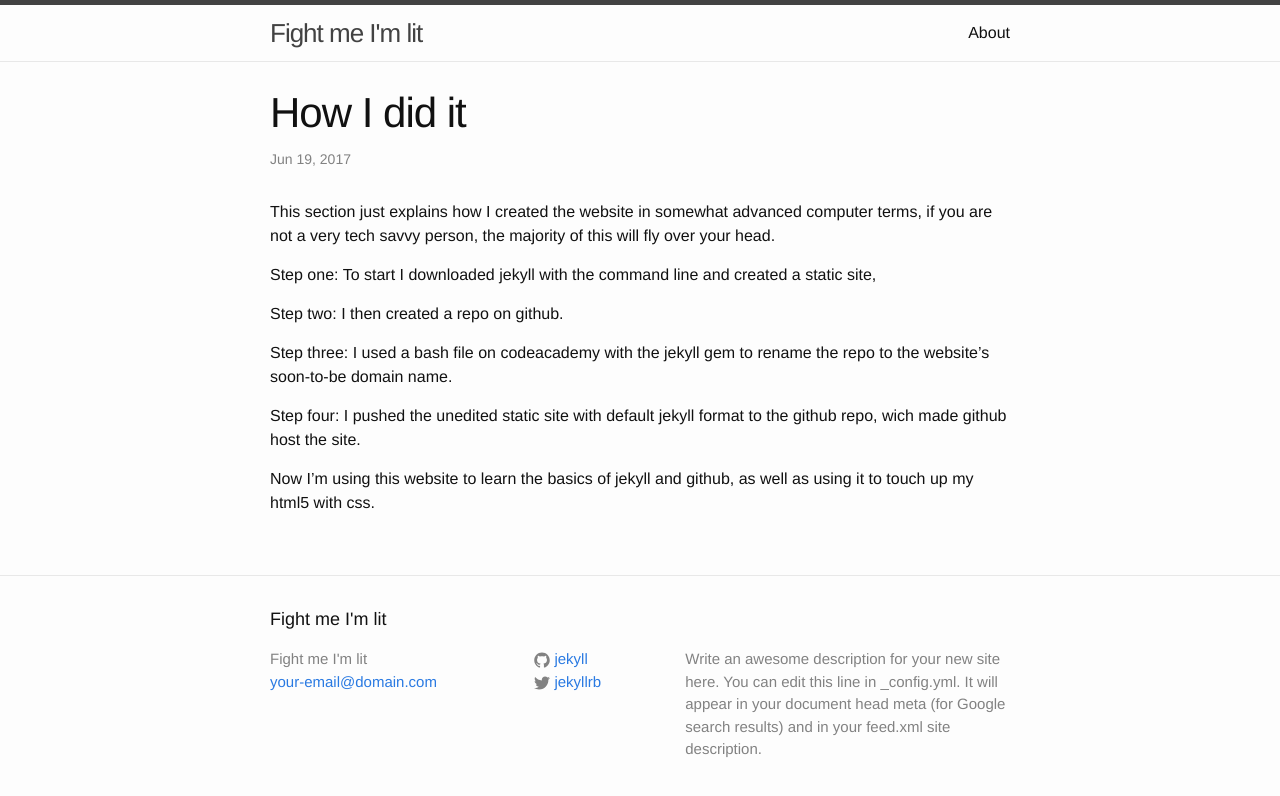
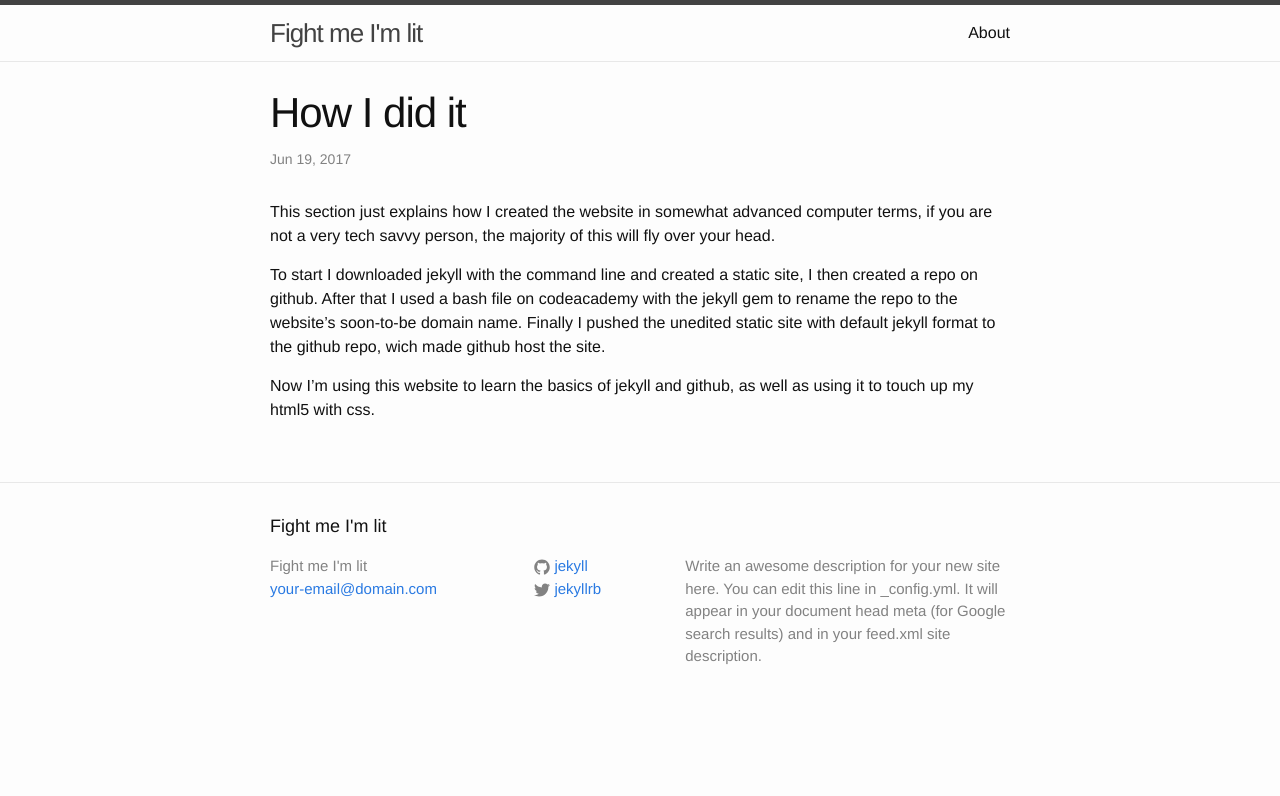
Before and after one commit to definitelynotillegal/definitelynotillegal.github.io, a Jekyll site: the page built from _posts/2017-06-22-how-I-did-it.markdown, in a window 1280 px wide. Shown: the top 796 px of the page. Built offline with Jekyll 4.4.1, drawn with Linux system fonts in a browser that asks for light colours.

Commit message:
Update 2017-06-22-how-I-did-it.markdown

```diff
--- a/_posts/2017-06-22-how-I-did-it.markdown
+++ b/_posts/2017-06-22-how-I-did-it.markdown
@@ -7,17 +7,7 @@ categories: jekyll update
 This section just explains how I created the website in somewhat advanced computer terms, if you are not a very tech savvy person, the majority of this will fly over your head.
 
 
-Step one:
-To start I downloaded jekyll with the command line and created a static site,
-
-Step two:
-I then created a repo on github.
-
-Step three:
-I used a bash file on codeacademy with the jekyll gem to rename the repo to the website's soon-to-be domain name.
-
-Step four:
-I pushed the unedited static site with default jekyll format to the github repo, wich made github host the site.
+To start I downloaded jekyll with the command line and created a static site, I then created a repo on github. After that I used a bash file on codeacademy with the jekyll gem to rename the repo to the website's soon-to-be domain name. Finally I pushed the unedited static site with default jekyll format to the github repo, wich made github host the site.
 
 
 Now I'm using this website to learn the basics of jekyll and github, as well as using it to touch up my html5 with css.
```
